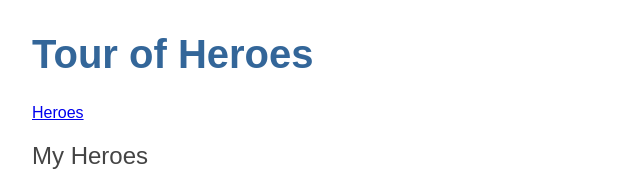
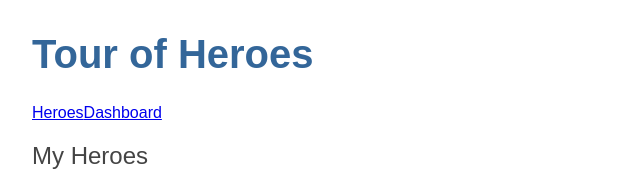
Before and after one commit to smb564/learn-angular, an Angular app: page /heroes in a window 1280 px wide. Shown: the top 190 px of the page, without its empty margins (0-640 px from the left). Built offline with nearby package versions, Linux system fonts and the light colour scheme.

Commit message:
added dashboard and it's routes

```diff
--- a/src/app/app-routing.module.ts
+++ b/src/app/app-routing.module.ts
@@ -1,9 +1,12 @@
 import { NgModule } from '@angular/core';
 import {RouterModule, Routes} from '@angular/router';
 import {HeroesComponent} from './heroes/heroes.component';
+import {DashboardComponent} from './dashboard/dashboard.component';
 
 const routes: Routes = [
-  {path: 'heroes', component: HeroesComponent}
+  {path: 'heroes', component: HeroesComponent},
+  {path: 'dashboard', component: DashboardComponent},
+  {path: '', redirectTo: 'dashboard', pathMatch: 'full'}
 ];
 
 @NgModule({
--- a/src/app/app.component.html
+++ b/src/app/app.component.html
@@ -2,6 +2,7 @@
 
 <nav>
     <a routerLink="/heroes">Heroes</a>
+    <a routerLink="/dashboard">Dashboard</a>
 </nav>
 
 <router-outlet></router-outlet>
```
